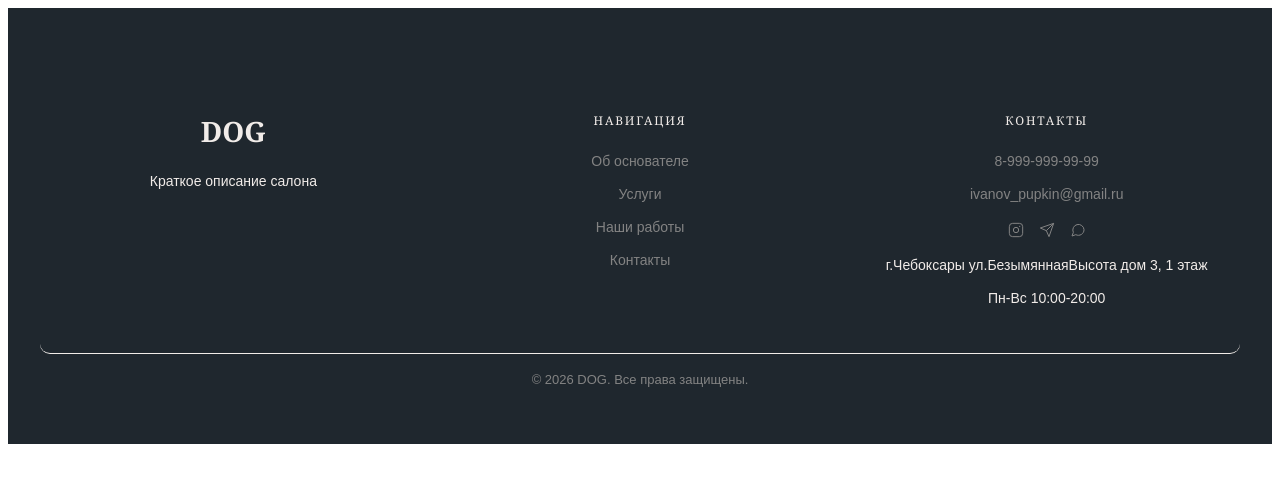
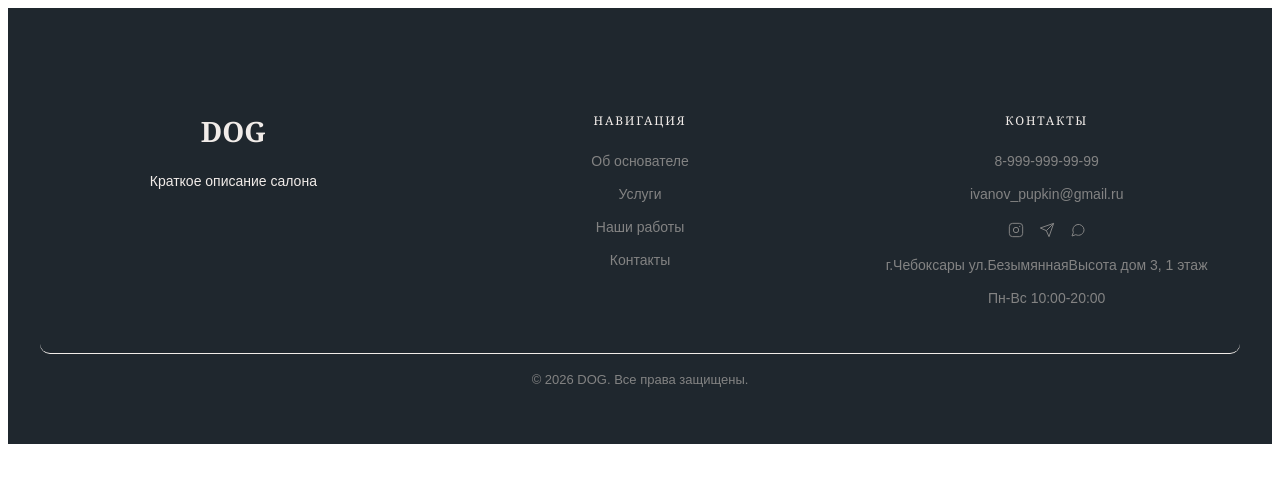
Before and after one commit to GuidamINC/BroviSait, a Vue app in the folder brovi-sait/: page / in a window 1280 px wide. Shown: the top 482 px of the page. Built offline with nearby package versions, Linux system fonts and the light colour scheme.

Commit message:
footer is finish

```diff
--- a/brovi-sait/src/components/footer.vue
+++ b/brovi-sait/src/components/footer.vue
@@ -131,6 +131,7 @@ footer {
 .footer-col li {
   font-size: 14px;
   line-height: 1.5;
+  color: #838383;
 }
 
 .footer-col a {
```
